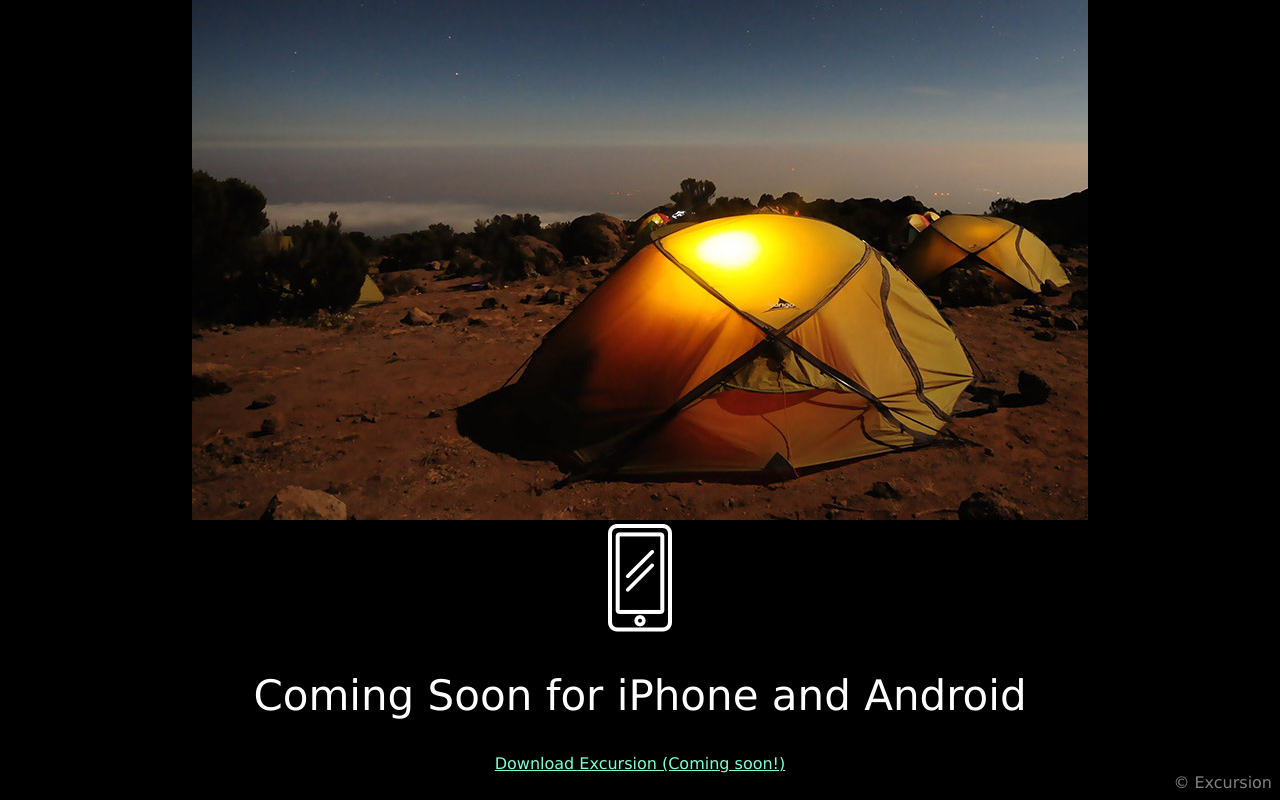
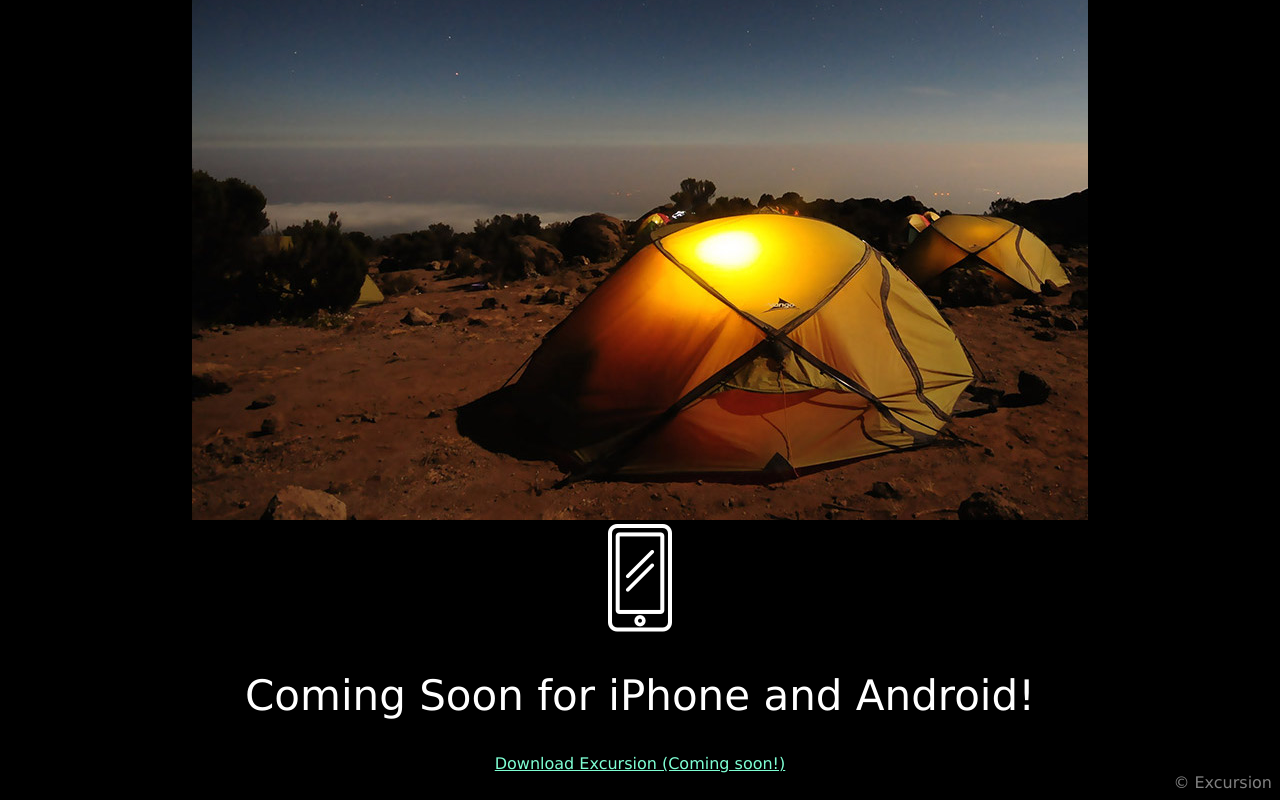
Before and after one commit to janackeh/excursion, a plain HTML site: page index.html in a window 1280 px wide. Shown: the part 456-1256 px from the top of the page. Drawn offline with Linux system fonts and the light colour scheme.

Commit message:
Update index.html

```diff
--- a/index.html
+++ b/index.html
@@ -26,7 +26,7 @@
         <div>
             <img src="images/phone.png" alt="phone graphic">
         </div>
-        <h2>Coming Soon for iPhone and Android</h2>
+        <h2>Coming Soon for iPhone and Android!</h2>
         <a href="#top">Download Excursion (Coming soon!)</a>
         <div class="p2">© Excursion</div>
 </body>
```
